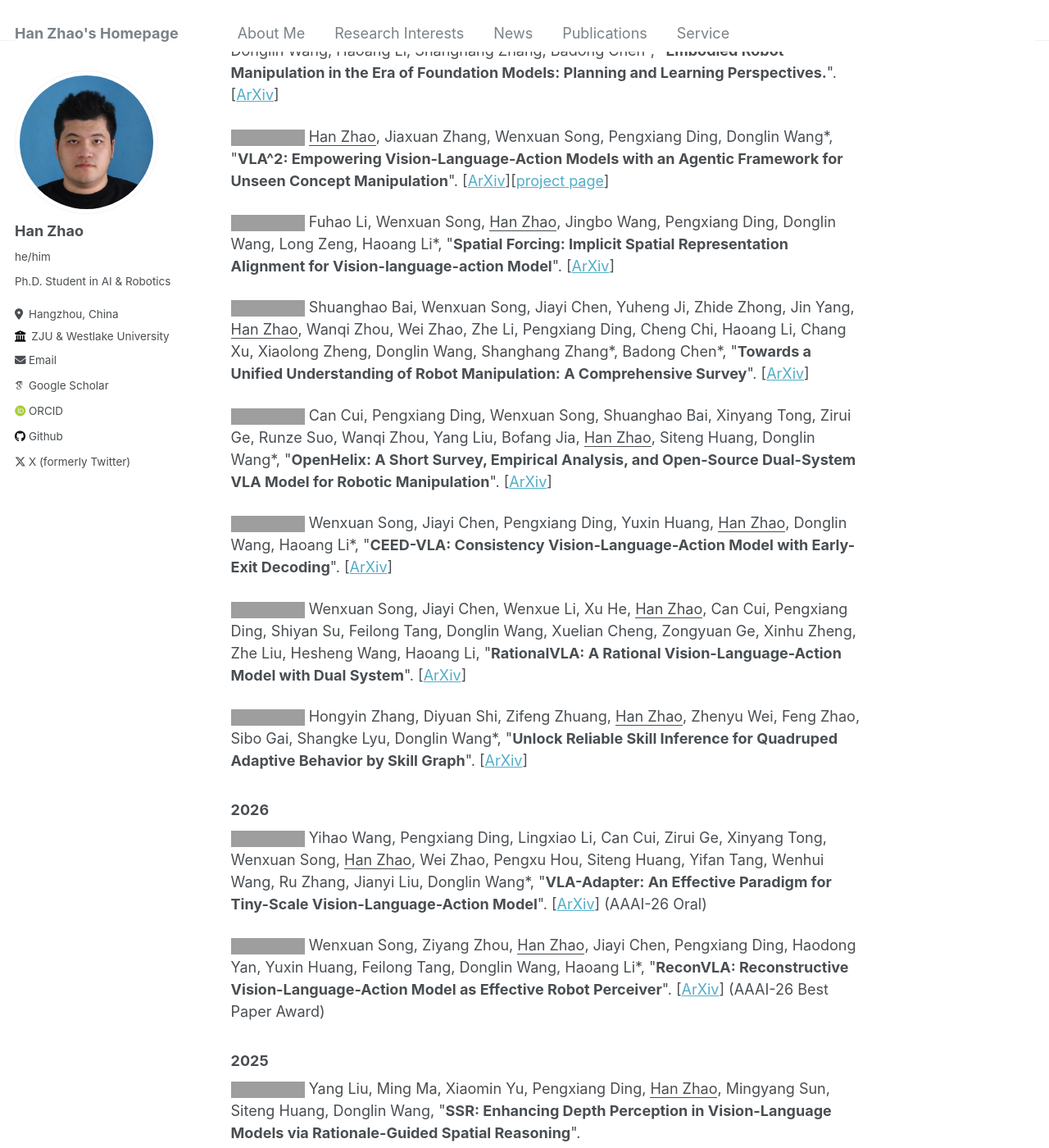
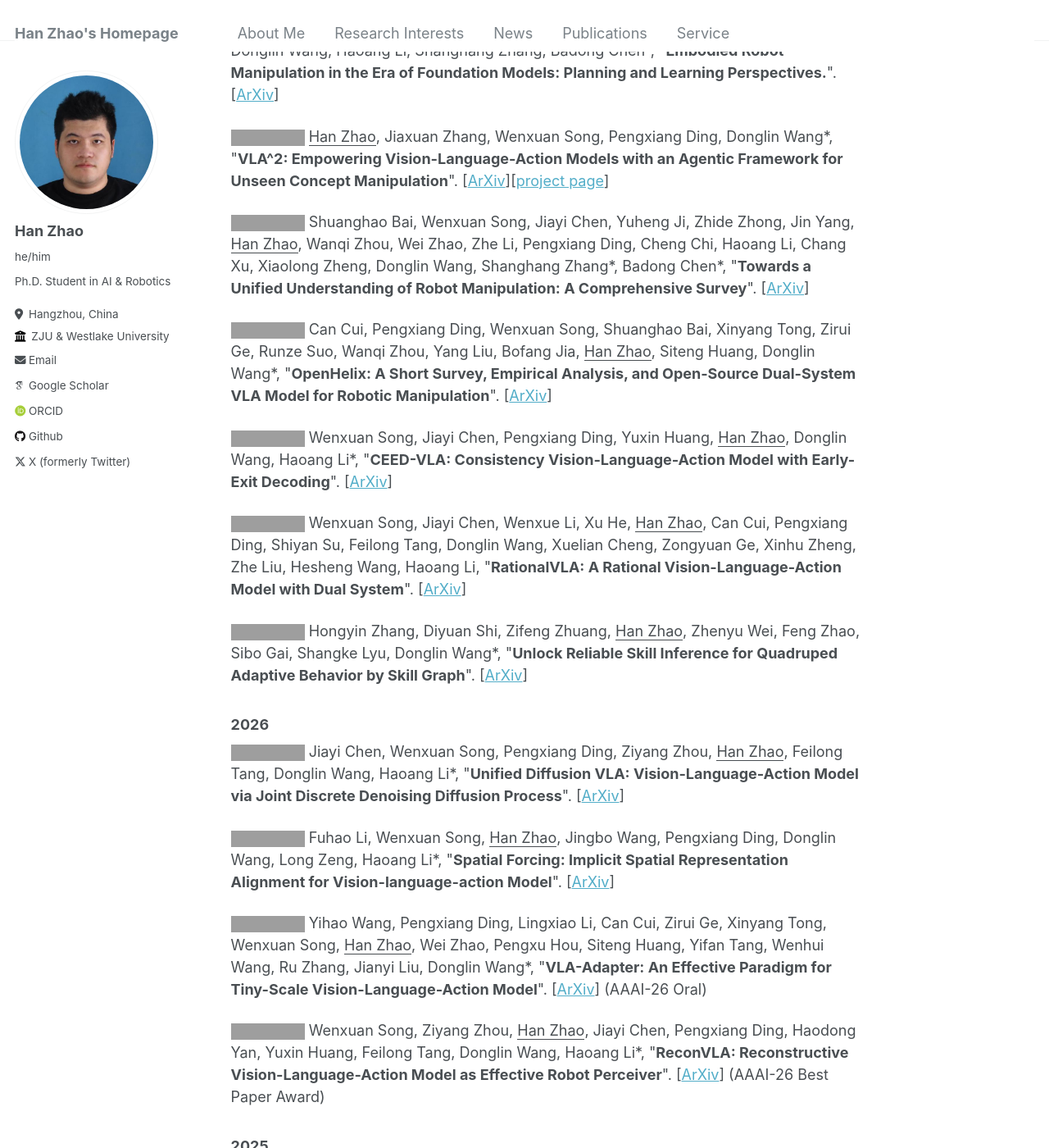
Before and after one commit to h-zhao1997/h-zhao1997.github.io, a Jekyll site: the page built from _pages/about.md, in a window 1280 px wide and 1400 px high, scrolled down 1005 px. Shown: the whole window at 82% size. Built offline with Jekyll 4.4.1, drawn with Linux system fonts in a browser that asks for light colours; some web fonts are replaced; some of the changed text lies outside the part shown; grey boxes are pictures that could not be loaded.

Commit message:
Update about.md

```diff
--- a/_pages/about.md
+++ b/_pages/about.md
@@ -55,8 +55,6 @@ Shuanghao Bai, Wenxuan Song, Jiayi Chen, Yuheng Ji, Zhide Zhong, Jin Yang, <u>Ha
 
 <a href="https://arxiv.org/abs/2510.14902" target="_blank"><img src="https://img.shields.io/badge/arXiv-2510.14902-B31B1B?style=for-the-badge"></a> <u>Han Zhao</u>, Jiaxuan Zhang, Wenxuan Song, Pengxiang Ding, Donglin Wang\*, &quot;**VLA^2: Empowering Vision-Language-Action Models with an Agentic Framework for Unseen Concept Manipulation**&quot;. [[ArXiv](https://arxiv.org/pdf/2510.14902.pdf)][[project page](https://vla-2.github.io/)]
 
-<a href="https://arxiv.org/abs/2510.12276" target="_blank"><img src="https://img.shields.io/badge/arXiv-2510.12276-B31B1B?style=for-the-badge"></a> Fuhao Li, Wenxuan Song, <u>Han Zhao</u>, Jingbo Wang, Pengxiang Ding, Donglin Wang, Long Zeng, Haoang Li\*, &quot;**Spatial Forcing: Implicit Spatial Representation Alignment for Vision-language-action Model**&quot;. [[ArXiv](https://arxiv.org/pdf/2510.12276.pdf)]
-
 <a href="https://arxiv.org/abs/2510.10903" target="_blank"><img src="https://img.shields.io/badge/arXiv-2510.10903-B31B1B?style=for-the-badge"></a> Shuanghao Bai, Wenxuan Song, Jiayi Chen, Yuheng Ji, Zhide Zhong, Jin Yang, <u>Han Zhao</u>, Wanqi Zhou, Wei Zhao, Zhe Li, Pengxiang Ding, Cheng Chi, Haoang Li, Chang Xu, Xiaolong Zheng, Donglin Wang, Shanghang Zhang\*, Badong Chen\*, &quot;**Towards a Unified Understanding of Robot Manipulation: A Comprehensive Survey**&quot;. [[ArXiv](https://arxiv.org/pdf/2510.10903.pdf)]
 
 <a href="https://arxiv.org/abs/2505.03912" target="_blank"><img src="https://img.shields.io/badge/arXiv-2505.03912-B31B1B?style=for-the-badge"></a> Can Cui, Pengxiang Ding, Wenxuan Song, Shuanghao Bai, Xinyang Tong, Zirui Ge, Runze Suo, Wanqi Zhou, Yang Liu, Bofang Jia, <u>Han Zhao</u>, Siteng Huang, Donglin Wang\*, &quot;**OpenHelix: A Short Survey, Empirical Analysis, and Open-Source Dual-System VLA Model for Robotic Manipulation**&quot;. [[ArXiv](https://arxiv.org/pdf/2505.03912.pdf)]
@@ -69,6 +67,10 @@ Shuanghao Bai, Wenxuan Song, Jiayi Chen, Yuheng Ji, Zhide Zhong, Jin Yang, <u>Ha
 <a href="https://arxiv.org/abs/2311.06015" target="_blank"><img src="https://img.shields.io/badge/arXiv-2311.06015-B31B1B?style=for-the-badge"></a> Hongyin Zhang, Diyuan Shi, Zifeng Zhuang, <u>Han Zhao</u>, Zhenyu Wei, Feng Zhao, Sibo Gai, Shangke Lyu, Donglin Wang\*, &quot;**Unlock Reliable Skill Inference for Quadruped Adaptive Behavior by Skill Graph**&quot;. [[ArXiv](https://arxiv.org/abs/2311.06015)]
 
 ### 2026
+<a target="_blank"><img src="https://img.shields.io/badge/ICLR-2026-blue?style=for-the-badge"></a> Jiayi Chen, Wenxuan Song, Pengxiang Ding, Ziyang Zhou, <u>Han Zhao</u>, Feilong Tang, Donglin Wang, Haoang Li\*, &quot;**Unified Diffusion VLA: Vision-Language-Action Model via Joint Discrete Denoising Diffusion Process**&quot;. [[ArXiv](https://arxiv.org/pdf/2511.01718.pdf)]
+
+<a target="_blank"><img src="https://img.shields.io/badge/ICLR-2026-blue?style=for-the-badge"></a> Fuhao Li, Wenxuan Song, <u>Han Zhao</u>, Jingbo Wang, Pengxiang Ding, Donglin Wang, Long Zeng, Haoang Li\*, &quot;**Spatial Forcing: Implicit Spatial Representation Alignment for Vision-language-action Model**&quot;. [[ArXiv](https://arxiv.org/pdf/2510.12276.pdf)]
+
 <a target="_blank"><img src="https://img.shields.io/badge/AAAI-2026-blue?style=for-the-badge"></a> Yihao Wang, Pengxiang Ding, Lingxiao Li, Can Cui, Zirui Ge, Xinyang Tong, Wenxuan Song, <u>Han Zhao</u>, Wei Zhao, Pengxu Hou, Siteng Huang, Yifan Tang, Wenhui Wang, Ru Zhang, Jianyi Liu, Donglin Wang\*, &quot;**VLA-Adapter: An Effective Paradigm for Tiny-Scale Vision-Language-Action Model**&quot;. [[ArXiv](https://arxiv.org/pdf/2509.09372.pdf)] (AAAI-26 Oral)
 
 <a target="_blank"><img src="https://img.shields.io/badge/AAAI-2026-blue?style=for-the-badge"></a> Wenxuan Song, Ziyang Zhou, <u>Han Zhao</u>, Jiayi Chen, Pengxiang Ding, Haodong Yan, Yuxin Huang, Feilong Tang, Donglin Wang, Haoang Li\*, &quot;**ReconVLA: Reconstructive Vision-Language-Action Model as Effective Robot Perceiver**&quot;. [[ArXiv](https://arxiv.org/pdf/2508.10333.pdf)] (AAAI-26 Best Paper Award)
```
Also changed, not shown: other parts of _pages/about.md (+1 -0 lines).
